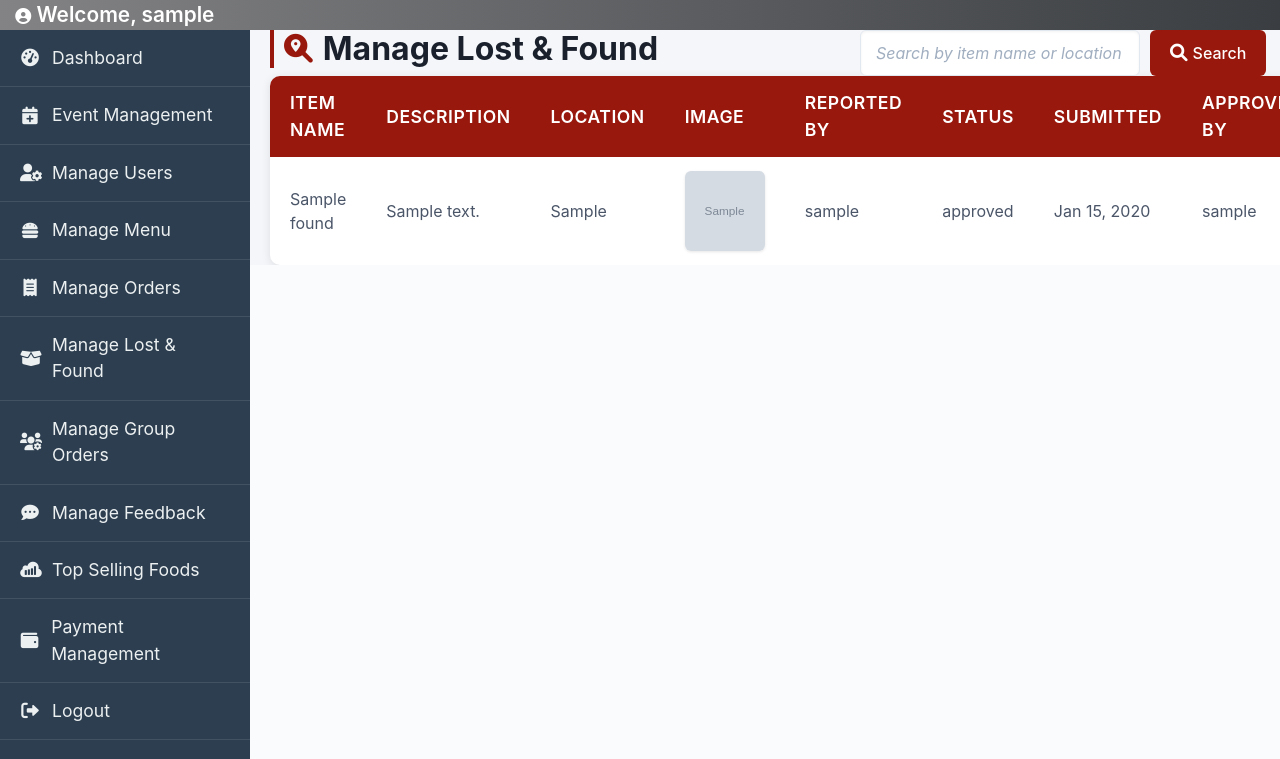
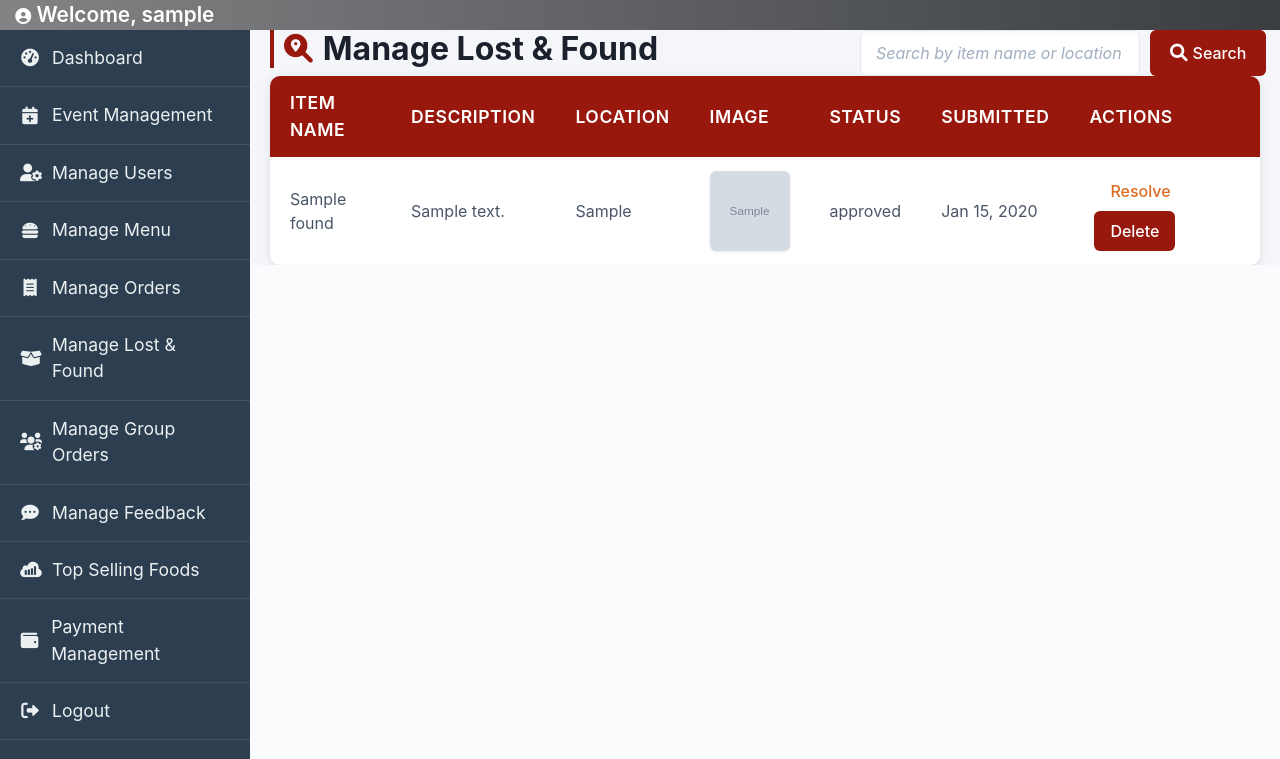
Before and after one commit to BiwashGurung/InformaticsCafeteria-FYP, a Django app: page /cafeteria_admin/manage_lost_found/ in a window 1280 px wide. Shown: the part 40-799 px from the top of the page. Run offline with Django 5.2, Linux system fonts and the light colour scheme; a user stored in the database is signed in; tables that the repository leaves empty hold one stand-in row (values such as "Sample post"); grey boxes marked "Sample" are stand-in pictures.

Commit message:
FEAT: Comment out unused table headers and action buttons in manage group orders, lost found, and orders templates for cleaner code

```diff
--- a/templates/cafeteria_admin/manage_lost_found.html
+++ b/templates/cafeteria_admin/manage_lost_found.html
@@ -25,10 +25,10 @@
                         <th>Description</th>
                         <th>Location</th>
                         <th>Image</th>
-                        <th>Reported By</th>
+                        {% comment %} <th>Reported By</th> {% endcomment %}
                         <th>Status</th>
                         <th>Submitted</th>
-                        <th>Approved By</th>
+                        {% comment %} <th>Approved By</th> {% endcomment %}
                         <th>Actions</th>
                     </tr>
                 </thead>
@@ -45,10 +45,10 @@
                                 No Image
                             {% endif %}
                         </td>
-                        <td>{{ item.user.username }}</td>
+                        {% comment %} <td>{{ item.user.username }}</td> {% endcomment %}
                         <td>{{ item.status }}</td>
                         <td>{{ item.submitted_at|date:"M d, Y" }}</td>
-                        <td>{{ item.approved_by.username|default:"Not Approved" }}</td>
+                        {% comment %} <td>{{ item.approved_by.username|default:"Not Approved" }}</td> {% endcomment %}
                         <td class="actions">
                             {% if item.status == 'pending' %}
                                 <form method="POST" action="{% url 'approve_lost_found' item.id %}" style="display:inline;">
@@ -66,7 +66,7 @@
                                 </form>
                             {% endif %}
 
-                            <!-- Direct Delete Form -->
+
                             <form method="POST" action="{% url 'delete_lost_found' item.id %}" style="display:inline;">
                                 {% csrf_token %}
                                 <button type="submit" class="btn btn-danger delete-btn">Delete</button>
--- a/templates/cafeteria_admin/manage_orders.html
+++ b/templates/cafeteria_admin/manage_orders.html
@@ -29,7 +29,7 @@
                     <th>Order Status</th>
                     <th>Remarks</th>
                     {% comment %} <th>Payment Method</th> {% endcomment %}
-                    <th>Actions</th>
+                    {% comment %} <th>Actions</th> {% endcomment %}
                 </tr>
             </thead>
             <tbody>
@@ -61,9 +61,9 @@
                     </td>
                     <td>{{ order.remarks }}</td>
                     {% comment %} <td>{{ order.get_payment_status_display }}</td> {% endcomment %}
-                    <td class="actions">
+                    {% comment %} <td class="actions">
                         <a href="{% url 'delete_order' order.id %}" class="delete-btn" onclick="return confirm('Are you sure?')">Delete</a>
-                    </td>
+                    </td> {% endcomment %}
                 </tr>
                 {% endfor %}
             </tbody>
```
Also changed, not shown: templates/cafeteria_admin/manage_group_orders.html (+4 -4 lines).
